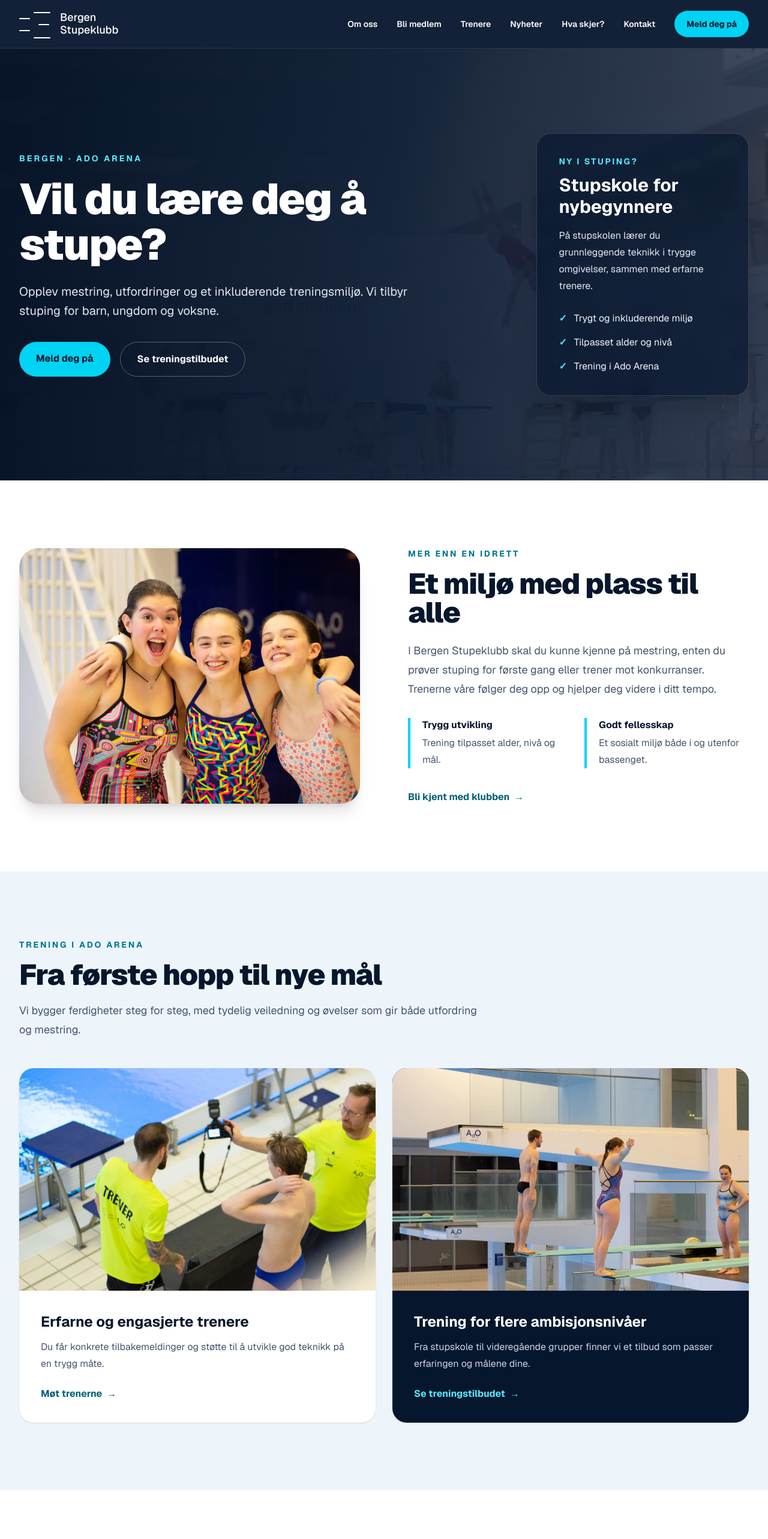
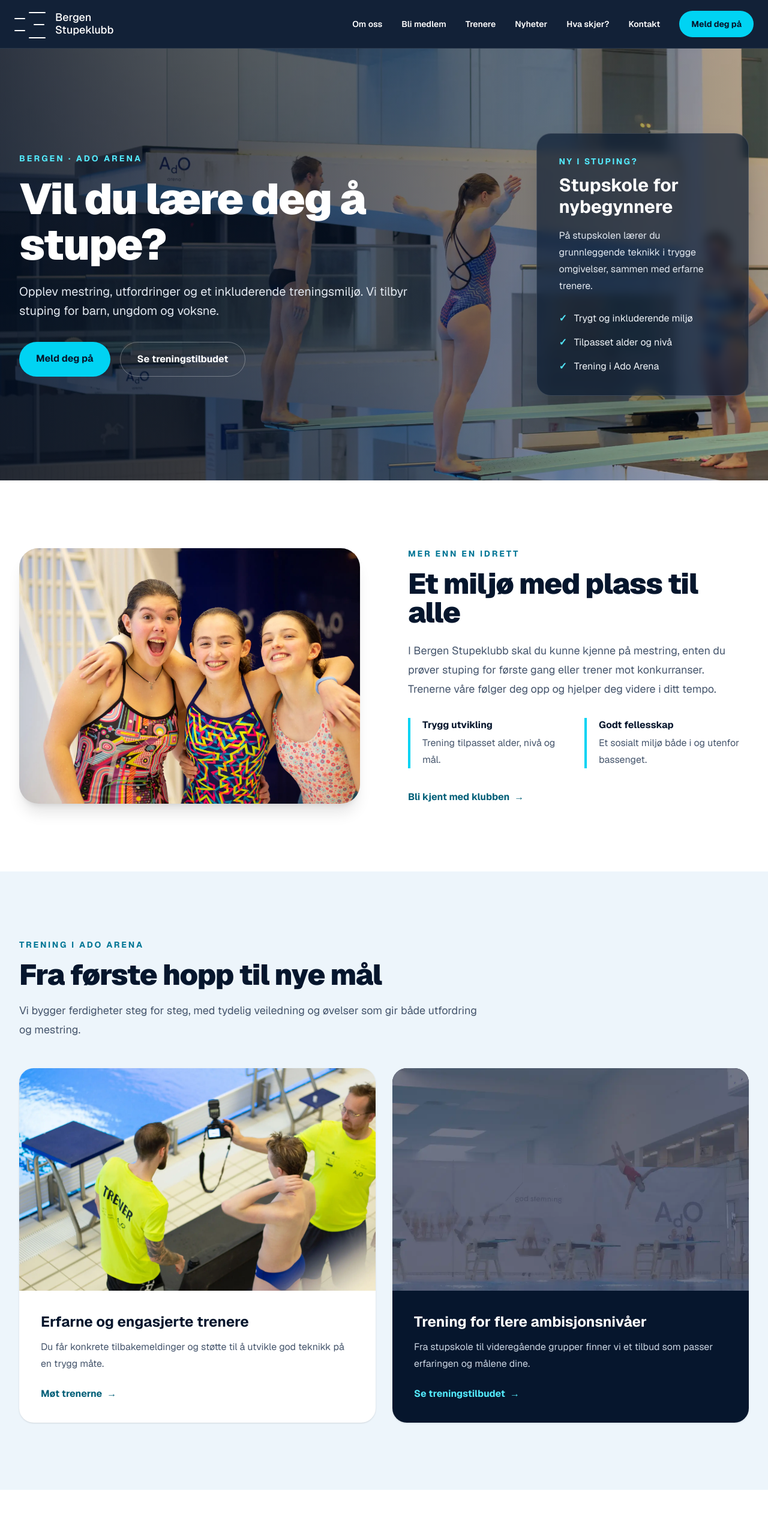
Before and after one commit to PMariusf/bergen-stupeklubb, a Next.js app: page / in a window 1280 px wide. Shown: the top 2566 px of the page at 60% size. Built offline with nearby package versions, Linux system fonts and the light colour scheme.

Commit message:
style: sharpen hero image and widen header

```diff
--- a/app/page.tsx
+++ b/app/page.tsx
@@ -21,14 +21,15 @@ export default function HomePage() {
     <div className="overflow-hidden">
       <section className="relative isolate min-h-[calc(100vh-5rem)] overflow-hidden bg-[#06162d] text-white">
         <Image
-          src="/images/hero-diver.webp"
+          src="/images/diving-practice.webp"
           alt=""
           fill
           priority
+          quality={90}
           sizes="100vw"
-          className="-z-20 object-cover"
+          className="-z-20 object-cover object-center"
         />
-        <div className="absolute inset-0 -z-10 bg-gradient-to-r from-[#041124]/95 via-[#06162d]/80 to-[#06162d]/45" />
+        <div className="absolute inset-0 -z-10 bg-gradient-to-r from-[#041124]/82 via-[#06162d]/58 to-[#06162d]/25" />
 
         <div className="mx-auto grid min-h-[calc(100vh-5rem)] max-w-[96rem] items-center gap-14 px-5 py-20 lg:grid-cols-[1.35fr_0.65fr] lg:gap-24 lg:px-8 xl:gap-32">
           <div>
@@ -192,8 +193,8 @@ export default function HomePage() {
             <article className="overflow-hidden rounded-3xl bg-[#06162d] text-white shadow-sm">
               <div className="relative aspect-[16/10]">
                 <Image
-                  src="/images/diving-practice.webp"
-                  alt="Stuper i luften under trening i Ado Arena"
+                  src="/images/hero-diver.webp"
+                  alt="Stuptrening i Ado Arena"
                   fill
                   sizes="(min-width: 1024px) 50vw, 100vw"
                   className="object-cover"
--- a/components/layout/Header.tsx
+++ b/components/layout/Header.tsx
@@ -22,7 +22,7 @@ export default function Header() {
 
   return (
     <header className="sticky top-0 z-50 border-b border-white/10 bg-[#06162d]/95 text-white backdrop-blur">
-      <div className="mx-auto flex h-20 max-w-[96rem] items-center justify-between px-5 lg:px-8">
+      <div className="mx-auto flex h-20 w-full items-center justify-between px-4 lg:px-5 xl:px-6">
         <Link
           href="/"
           aria-label="Bergen Stupeklubb – forsiden"
```
